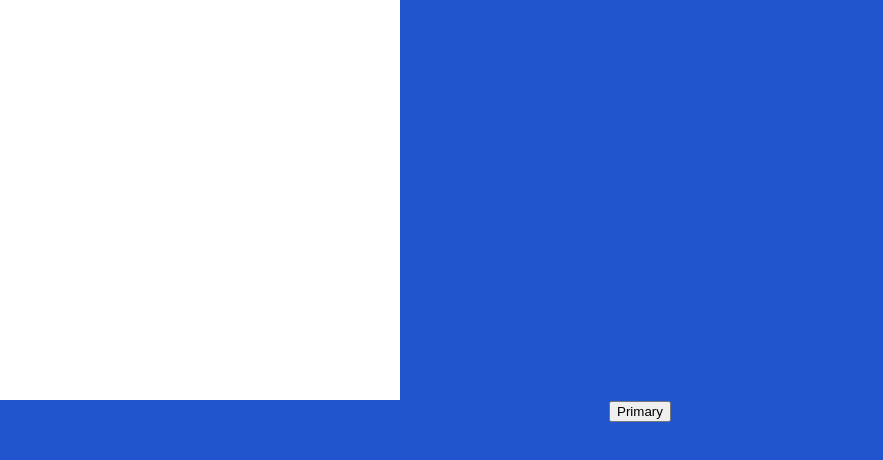
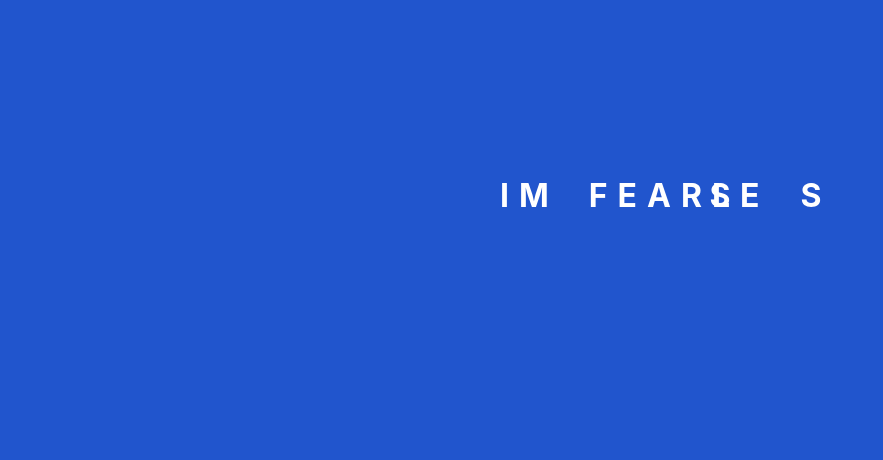
Before and after one commit to devDavidLee/personal_website, a React (Create React App) app in the folder workspace/: page / in a window 1280 px wide. Shown: the top 460 px of the page, without its empty margins (0-883 px from the left). Built offline with nearby package versions, Linux system fonts and the light colour scheme; the HTML template or start-up script is replaced by a standard one.

Commit message:
text animation test

```diff
--- a/workspace/src/App.js
+++ b/workspace/src/App.js
@@ -1,17 +1,121 @@
 import logo from './logo.svg';
 import './App.css';
 import Button from 'react-bootstrap/Button';
-import { motion,useScroll} from "framer-motion";
+import { motion, useScroll } from "framer-motion";
 
 function App() {
   return (
     <div className="App">
       <motion.div
-        className='box'
-        initial={{ scale: 0 }}
-        animate={{ scale: 1, rotateZ: 360 }}
-      />
-      <Button variant="primary">Primary</Button>
+        initial={{ x:500, y:1, opacity:1}}
+        animate={{ x:500, y:176, opacity:1, rotateZ: 360 }}
+        transition={{
+          duration: 0.8,
+          delay: 1,
+        }}
+      >
+        <h1 style={{color:'white', margin:0}}>I</h1>
+      </motion.div>
+
+      <motion.div
+        initial={{ x:700, y:200, opacity:1}}
+        animate={{ x:510, y:176, opacity:1, rotateZ: 360 }}
+        transition={{
+          duration: 0.8,
+          delay: 1,
+        }}
+      >
+        <h1 style={{color:'white', margin:0}}>M</h1>
+      </motion.div>
+
+      <motion.div
+        initial={{ x:788, y:1, opacity:1}}
+        animate={{ x:550, y:176, opacity:1, rotateZ: 360 }}
+        transition={{
+          duration: 0.8,
+          delay: 1,
+        }}
+      >
+        <h1 style={{color:'white', margin:0}}>F</h1>
+      </motion.div>
+        {/* 여기까지 */}
+      <motion.div
+        initial={{ x:510, y:176, opacity:1}}
+        animate={{ x:560, y:176, opacity:1, rotateZ: 360 }}
+        transition={{
+          duration: 0.8,
+          delay: 1,
+        }}
+      >
+        <h1 style={{color:'white', margin:0}}>E</h1>
+      </motion.div>
+
+      <motion.div
+        initial={{ x:10, y:30, opacity:1}}
+        animate={{ x:570, y:176, opacity:1, rotateZ: 360 }}
+        transition={{
+          duration: 0.8,
+          delay: 1,
+        }}
+      >
+        <h1 style={{color:'white', margin:0}}>A</h1>
+      </motion.div>
+
+      <motion.div
+        initial={{ x:50, y:800, opacity:1}}
+        animate={{ x:580, y:176, opacity:1, rotateZ: 360 }}
+        transition={{
+          duration: 0.8,
+          delay: 1,
+        }}
+      >
+        <h1 style={{color:'white', margin:0}}>R</h1>
+      </motion.div>
+
+      <motion.div
+        initial={{ x:500, y:176, opacity:1}}
+        animate={{ x:590, y:176, opacity:1, rotateZ: 360 }}
+        transition={{
+          duration: 0.8,
+          delay: 1,
+        }}
+      >
+        <h1 style={{color:'white', margin:0}}>L</h1>
+      </motion.div>
+
+      <motion.div
+        initial={{ x:900, y:1, opacity:1}}
+        animate={{ x:600, y:176, opacity:1, rotateZ: 360 }}
+        transition={{
+          duration: 0.8,
+          delay: 1,
+        }}
+      >
+        <h1 style={{color:'white', margin:0}}>E</h1>
+      </motion.div>
+
+      <motion.div
+        initial={{ x:100, y:1, opacity:1}}
+        animate={{ x:550, y:176, opacity:1, rotateZ: 360 }}
+        transition={{
+          duration: 0.8,
+          delay: 1,
+        }}
+      >
+        <h1 style={{color:'white', margin:0}}>S</h1>
+      </motion.div>
+
+      <motion.div
+        initial={{ x:188, y:1, opacity:1}}
+        animate={{ x:620, y:176, opacity:1, rotateZ: 360 }}
+        transition={{
+          duration: 0.8,
+          delay: 1,
+        }}
+      >
+        <h1 style={{color:'white', margin:0}}>S</h1>
+      </motion.div>
+      {/* <Button style={{marginTop:100}} variant="primary">Primary</Button> */}
     </div>
   );
 }
--- a/workspace/src/index.css
+++ b/workspace/src/index.css
@@ -1,3 +1,8 @@
+html{
+  height: 100%;
+  display: flex;
+}
+
 body {
   margin: 0;
   font-family: -apple-system, BlinkMacSystemFont, 'Segoe UI', 'Roboto', 'Oxygen',
@@ -5,7 +10,11 @@ body {
     sans-serif;
   -webkit-font-smoothing: antialiased;
   -moz-osx-font-smoothing: grayscale;
-  background: #2155CD;
+  background-color: #2155CD;
+  min-height: 100%;
+  display: flex;
+  padding: 0;
+  margin: 0;
 }
 
 code {
@@ -18,3 +27,7 @@ code {
   width: 50vmin;
   height: 50vmin;
 }
+
+div{
+  display: inline-block;
+}
```
